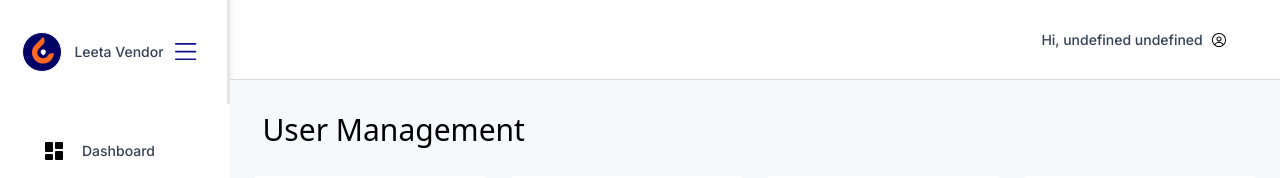
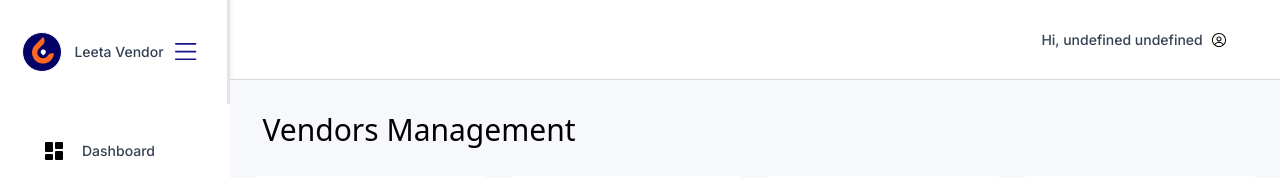
Before and after one commit to leetatech/leeta_admin, a React (Create React App) app: page /app/vendors in a window 1280 px wide. Shown: the top 178 px of the page. Built offline with nearby package versions, Linux system fonts and the light colour scheme; no server answers; a web font is replaced by a local one.

Commit message:
change: user to vendor management

```diff
--- a/src/view/pages/Vendors/vendors.tsx
+++ b/src/view/pages/Vendors/vendors.tsx
@@ -39,7 +39,7 @@ function Vendors() {
   return (
     <div className="relative w-full">
       <div className="p-8 pb-1">
-        <h1 className="text-3xl">User Management</h1>
+        <h1 className="text-3xl">Vendors Management</h1>
       </div>
       <div className="overflow-x-auto w-full">
         <div className="p-6 space-y-6">
```
